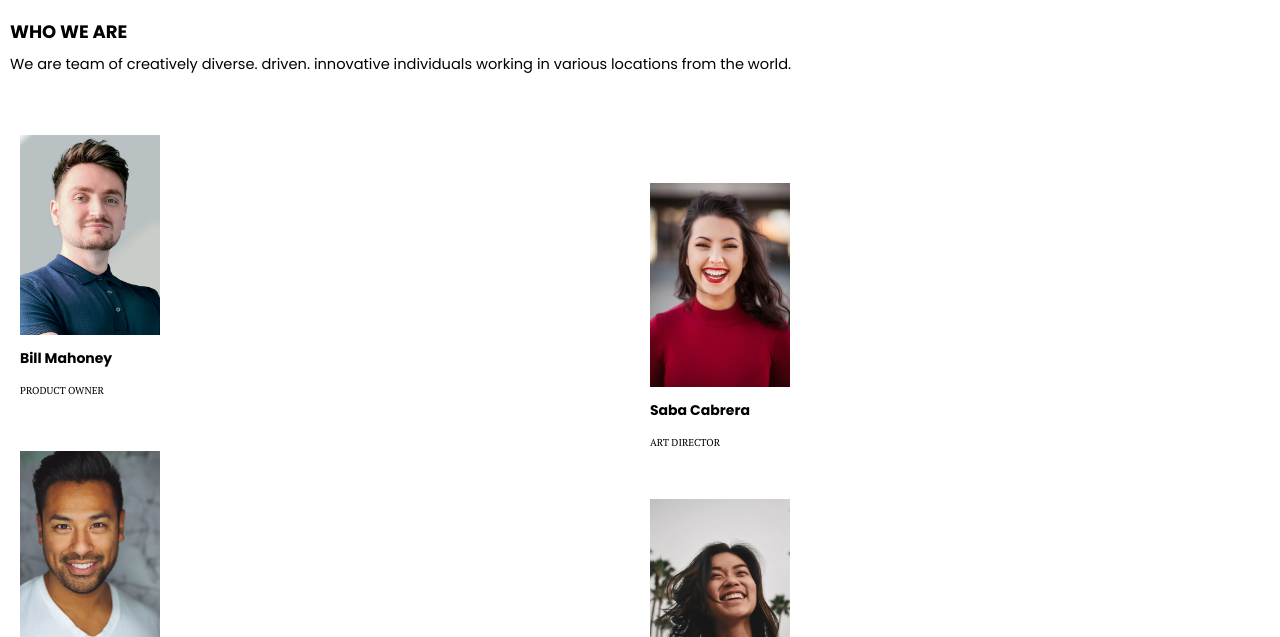
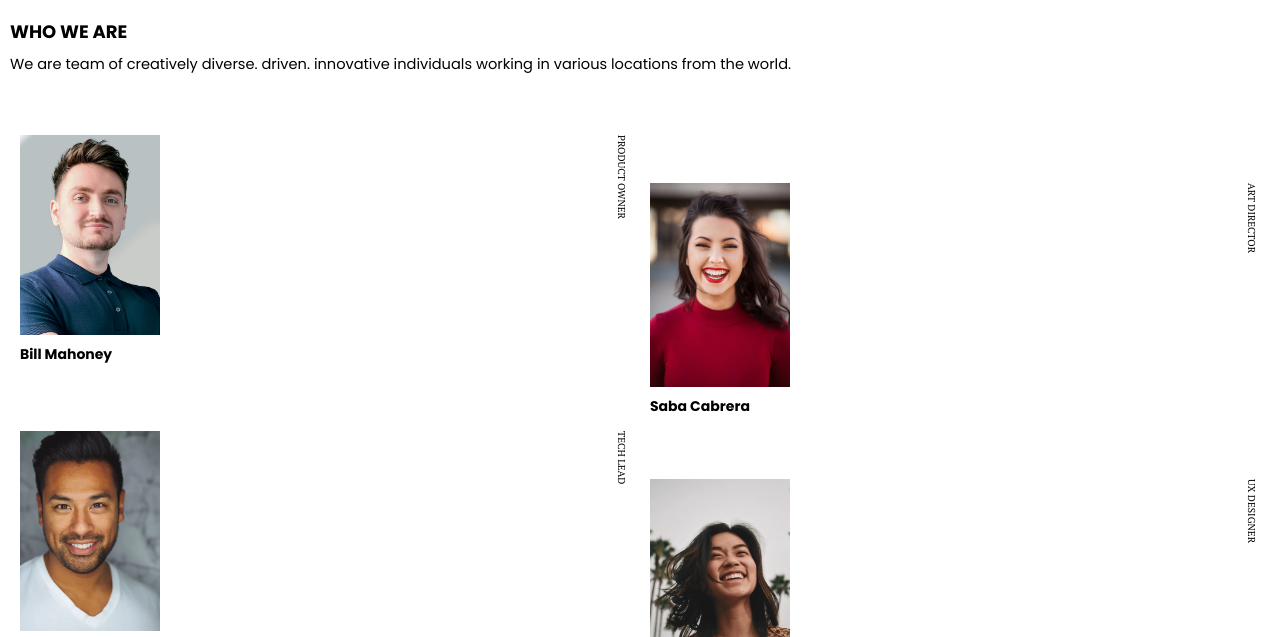
Before and after one commit to VladdyHell/devchallenges.io_my-team-page, a website: page docs/index.html in a window 1280 px wide. Shown: the part 150-787 px from the top of the page. Drawn offline with Linux system fonts and the light colour scheme.

Commit message:
positioned image description and changed text orientation

```diff
--- a/docs/src/main.css
+++ b/docs/src/main.css
@@ -50,10 +50,13 @@ section.content {
 
 img {
     width: 14rem;
-    margin-bottom: -.6rem;
+    margin-bottom: -1rem;
 }
 
-figure {margin: 0;}
+figure {
+    margin: 0;
+    position: relative
+}
 
 .imgs figure figcaption h3 {
     text-transform: capitalize;
@@ -62,9 +65,19 @@ figure {margin: 0;}
 
 .imgs figure figcaption span {
     text-transform: uppercase;
+    position: absolute;
+    right: 1.2rem;
+    top: 0;
+    writing-mode: vertical-rl;
+    text-orientation: mixed;
 }
 
-.imgs figure:nth-child(2), .imgs figure:nth-child(4), .imgs figure:nth-child(6) {
+.imgs figure:nth-child(2),
+.imgs figure:nth-child(4),
+.imgs figure:nth-child(6),
+.imgs figure:nth-child(2) span,
+.imgs figure:nth-child(4) span,
+.imgs figure:nth-child(6) span {
     padding-top: 4.8rem;
 }
 
```
